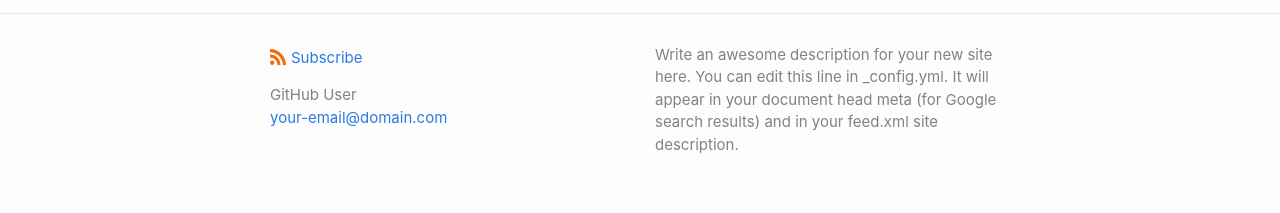
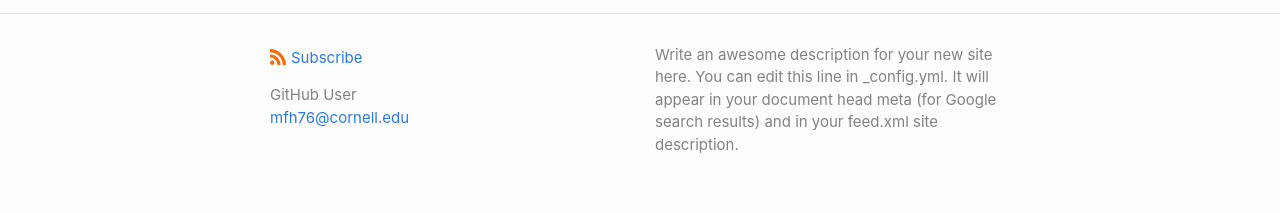
Before and after one commit to hyland-m/test, a Jekyll site: the page built from index.md, in a window 1280 px wide. Shown: the part 733-946 px from the top of the page. Built offline with Jekyll 4.4.1, drawn with Linux system fonts in a browser that asks for light colours.

Commit message:
Update _config.yml

```diff
--- a/_config.yml
+++ b/_config.yml
@@ -1,7 +1,7 @@
 title: Megan F. Hyland
 author:
   name: GitHub User
-  email: your-email@domain.com
+  email: mfh76@cornell.edu
 description: > # this means to ignore newlines until "show_excerpts:"
   Write an awesome description for your new site here. You can edit this
   line in _config.yml. It will appear in your document head meta (for
@@ -15,7 +15,7 @@ minima:
   date_format: "%b %-d, %Y"
 
   # generate social links in footer
-  social_links:
+  # social_links:
     # twitter: jekyllrb
     # github:  jekyll
     # devto: jekyll
```
